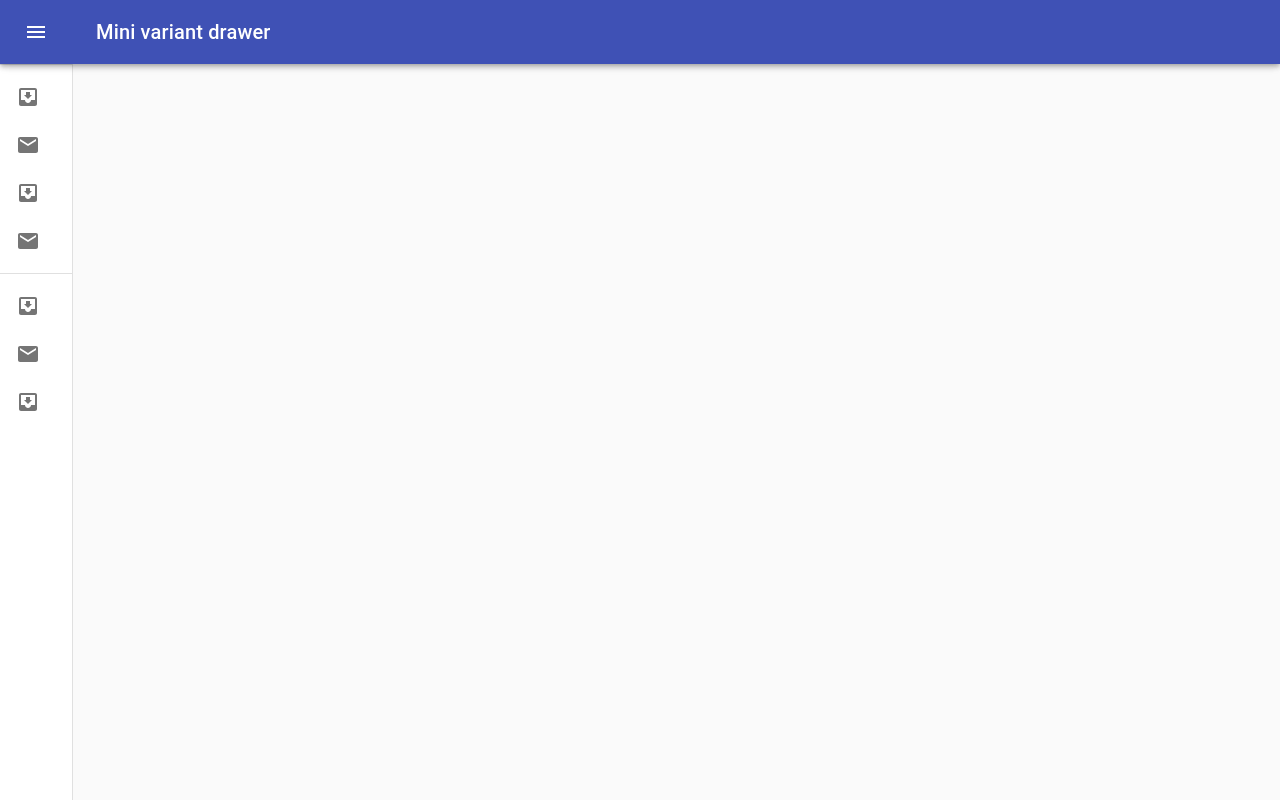
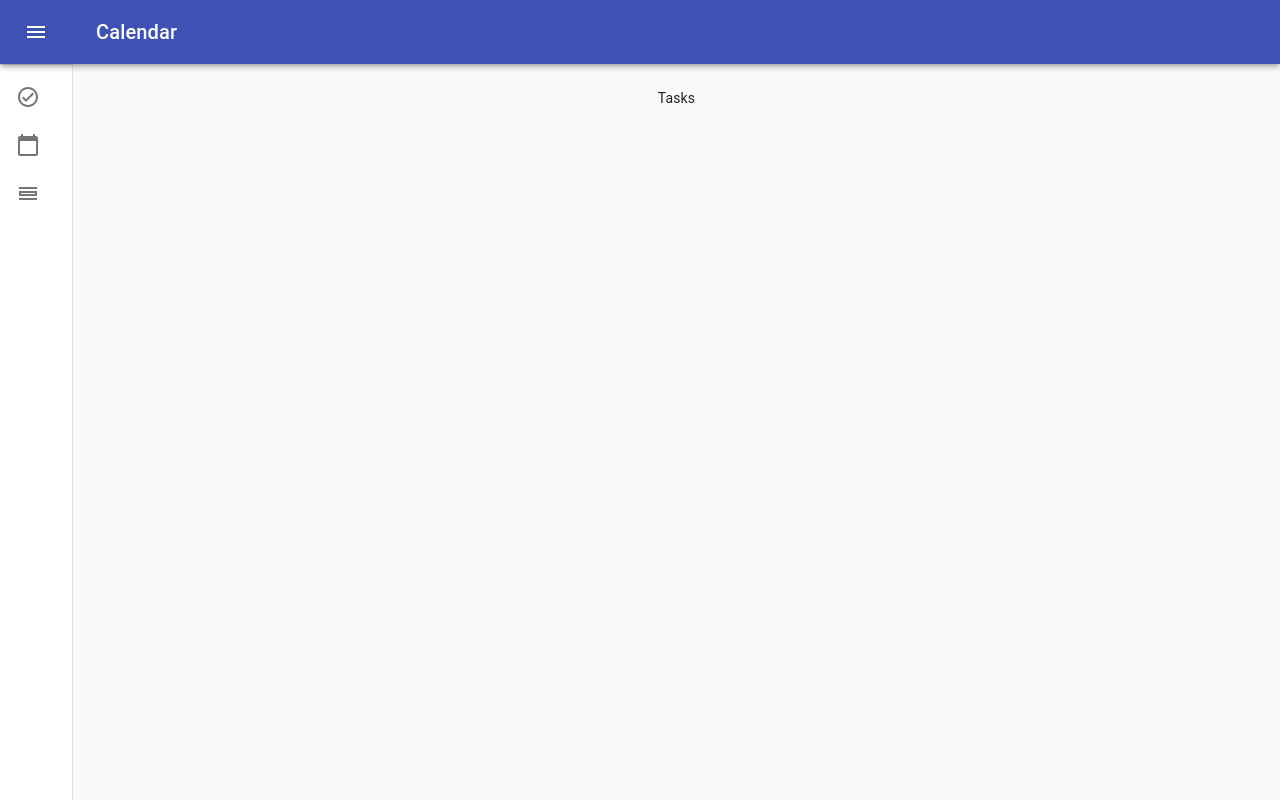
Before and after one commit to benharrimohamed/ReactCalendar, a React (Create React App) app: page / in a window 1280 px wide. Built offline with nearby package versions, Linux system fonts and the light colour scheme.

Commit message:
add multi-routes

```diff
--- a/src/App.js
+++ b/src/App.js
@@ -1,5 +1,4 @@
 import React from 'react';
-import logo from './logo.svg';
 import './App.css';
 import NavMenu from './Components/NavMenu'
 
--- /dev/null
+++ b/src/Components/Calendar.js
@@ -0,0 +1,16 @@
+import React from 'react'
+
+
+
+function Calendar ()
+{
+
+    return (
+
+            <div>Calendar</div>
+        )
+}
+
+
+
+export default Calendar
--- /dev/null
+++ b/src/Components/Events.js
@@ -0,0 +1,16 @@
+import React from 'react'
+
+
+
+function Events ()
+{
+
+    return (
+
+            <div>Events</div>
+        )
+}
+
+
+
+export default Events
--- a/src/Components/NavMenu.js
+++ b/src/Components/NavMenu.js
@@ -15,8 +15,15 @@ import ChevronRightIcon from '@material-ui/icons/ChevronRight';
 import ListItem from '@material-ui/core/ListItem';
 import ListItemIcon from '@material-ui/core/ListItemIcon';
 import ListItemText from '@material-ui/core/ListItemText';
-import InboxIcon from '@material-ui/icons/MoveToInbox';
-import MailIcon from '@material-ui/icons/Mail';
+import CheckCircleOutlined from '@material-ui/icons/CheckCircleOutlined';
+import CalendarToday from '@material-ui/icons/CalendarToday';
+import CalendarViewDayOutlined from '@material-ui/icons/CalendarViewDayOutlined';
+
+import {BrowserRouter as Router ,Route , Switch, Link} from 'react-router-dom'
+
+import Tasks from './Tasks'
+import Events from './Events'
+import Calendar from './Calendar'
 
 const drawerWidth = 240;
 
@@ -80,6 +87,10 @@ const useStyles = makeStyles((theme) => ({
     flexGrow: 1,
     padding: theme.spacing(3),
   },
+  LinkText : {
+      textDecoration : 'inherit',
+      color : 'inherit'
+  }
 }));
 
 export default function MiniDrawer() {
@@ -96,6 +107,8 @@ export default function MiniDrawer() {
   };
 
   return (
+
+    <Router>
     <div className={classes.root}>
       <CssBaseline />
       <AppBar
@@ -117,7 +130,7 @@ export default function MiniDrawer() {
             <MenuIcon />
           </IconButton>
           <Typography variant="h6" noWrap>
-            Mini variant drawer
+            Calendar
           </Typography>
         </Toolbar>
       </AppBar>
@@ -141,26 +154,56 @@ export default function MiniDrawer() {
         </div>
         <Divider />
         <List>
-          {['Inbox', 'Starred', 'Send email', 'Drafts'].map((text, index) => (
-            <ListItem button key={text}>
-              <ListItemIcon>{index % 2 === 0 ? <InboxIcon /> : <MailIcon />}</ListItemIcon>
-              <ListItemText primary={text} />
+            <Link to="/tasks">
+            <ListItem>
+              <ListItemIcon>
+              <CheckCircleOutlined/>
+              </ListItemIcon>
+              <ListItemText>
+                  <Typography className={classes.LinkText}>Tasks</Typography>
+              </ListItemText>
             </ListItem>
-          ))}
-        </List>
-        <Divider />
-        <List>
-          {['All mail', 'Trash', 'Spam'].map((text, index) => (
-            <ListItem button key={text}>
-              <ListItemIcon>{index % 2 === 0 ? <InboxIcon /> : <MailIcon />}</ListItemIcon>
-              <ListItemText primary={text} />
+            </Link>
+            <Link to="/calendar">
+            <ListItem>
+              <ListItemIcon>
+              <CalendarToday/>
+              </ListItemIcon>
+              <ListItemText>
+                  <Typography>Calendar</Typography>
+              </ListItemText>
             </ListItem>
-          ))}
+            </Link>
+            <Link to="/events">
+            <ListItem>
+              <ListItemIcon>
+              <CalendarViewDayOutlined/>
+              </ListItemIcon>
+              <ListItemText>
+                  <Typography>Event</Typography>
+              </ListItemText>
+            </ListItem>
+            </Link>
         </List>
       </Drawer>
       <main className={classes.content}>
         <div className={classes.toolbar} />
+        <Switch>
+          <Route path="/tasks">
+            <Tasks />
+          </Route>
+          <Route path="/events">
+            <Events />
+          </Route>
+          <Route path="/" exact>
+            <Tasks />
+          </Route>
+          <Route path="/calendar">
+            <Calendar />
+          </Route>
+        </Switch>
       </main>
     </div>
+    </Router>
   );
 }
--- /dev/null
+++ b/src/Components/Tasks.js
@@ -0,0 +1,18 @@
+import React from 'react'
+
+
+
+function Tasks ()
+{
+
+
+
+        return (
+
+            <div>Tasks</div>
+        )
+
+}
+
+
+export default Tasks ;
```
